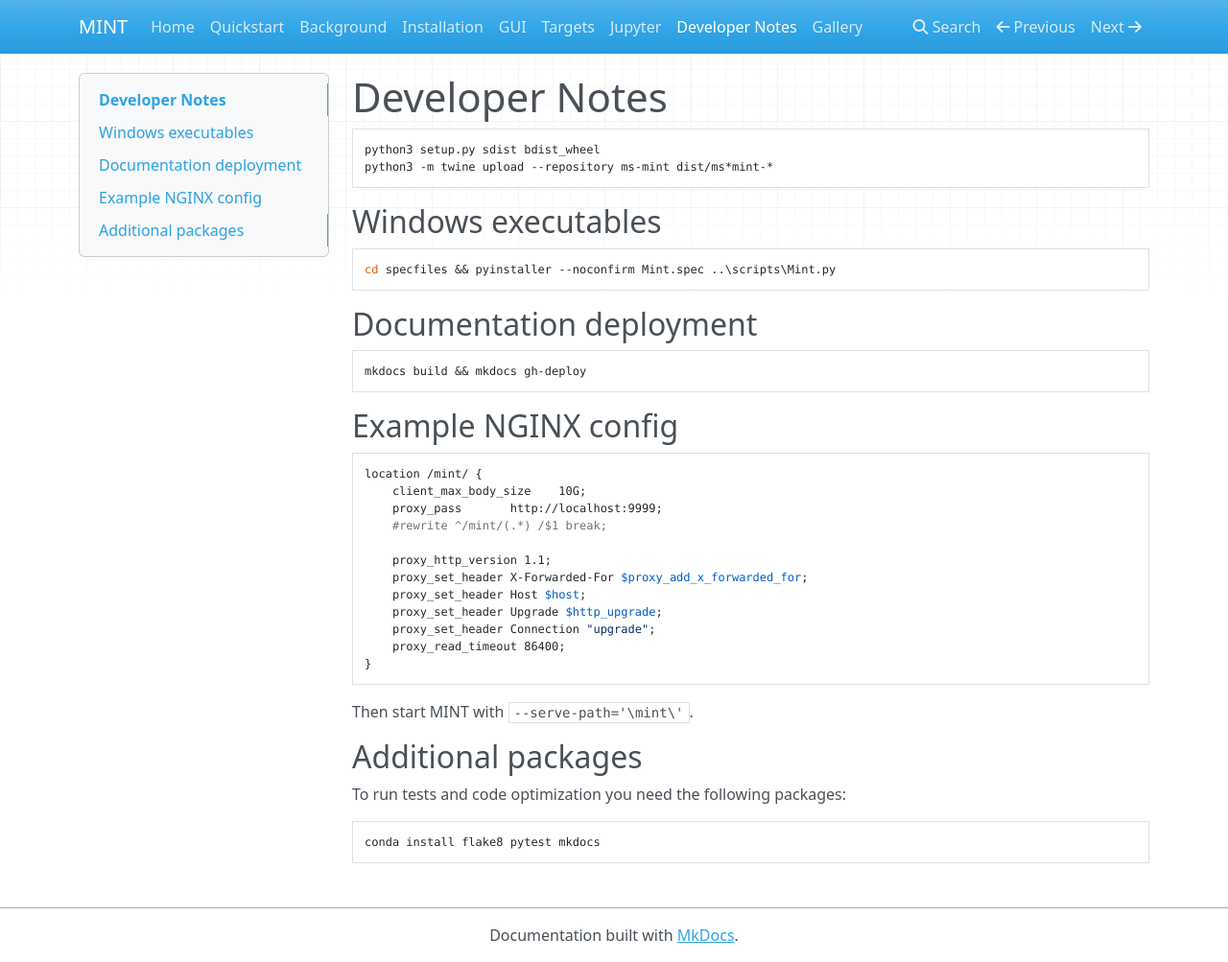
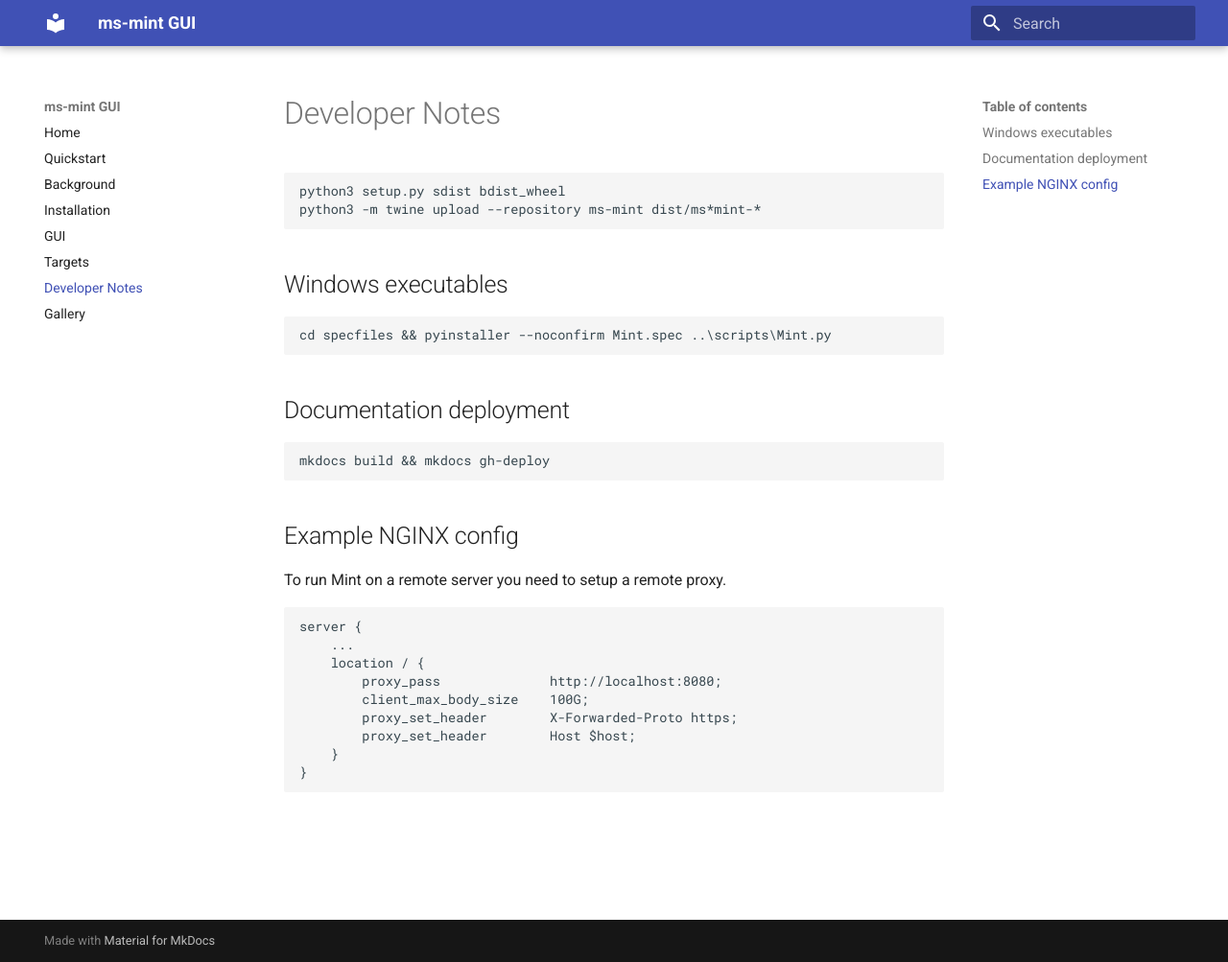
Before and after one commit to LewisResearchGroup/ms-mint-app, an MkDocs documentation site: the page built from docs/developer-notes.md, in a window 1280 px wide and 1003 px high. Shown: the whole window at 96% size. Built offline with MkDocs 1.6.1 and Material for MkDocs 9.7.7, drawn with Linux system fonts in a browser that asks for light colours; nearby versions of some CDN libraries.

Commit message:
Updated docs

```diff
--- a/docs/developer-notes.md
+++ b/docs/developer-notes.md
@@ -6,30 +6,18 @@
     cd specfiles && pyinstaller --noconfirm Mint.spec ..\scripts\Mint.py
 
 ## Documentation deployment
-
     mkdocs build && mkdocs gh-deploy
 
 ## Example NGINX config
 
-    location /mint/ {
-        client_max_body_size    10G;
-        proxy_pass       http://localhost:9999;
-        #rewrite ^/mint/(.*) /$1 break;
+To run Mint on a remote server you need to setup a remote proxy.
 
-        proxy_http_version 1.1;
-        proxy_set_header X-Forwarded-For $proxy_add_x_forwarded_for;
-        proxy_set_header Host $host;
-        proxy_set_header Upgrade $http_upgrade;
-        proxy_set_header Connection "upgrade";
-        proxy_read_timeout 86400;
+    server {
+        ...
+        location / {
+            proxy_pass              http://localhost:8080;
+            client_max_body_size    100G;
+            proxy_set_header        X-Forwarded-Proto https;
+            proxy_set_header        Host $host;
+        }
     }
-
-Then start MINT with `--serve-path='\mint\'`.
-
-
-## Additional packages
-
-To run tests and code optimization you need the
-following packages:
-
-    conda install flake8 pytest mkdocs
--- a/mkdocs.yml
+++ b/mkdocs.yml
@@ -1,5 +1,5 @@
-site_name: MINT
-site_url: https://github.com/sorenwacker/ms-mint
+site_name: ms-mint GUI
+site_url: https://github.com/lewisresearchgroup/ms-mint-app
 site_author: Soren Wacker
 nav:
   - Home: 'index.md'
@@ -8,15 +8,12 @@
   - Installation: 'install.md'
   - GUI: 'gui.md'
   - Targets: 'targets.md'
-  #- Peak detection: 'peak-detection.md'
-  #- Python: 'python.md'
-  - Jupyter: 'jupyter.md'
   - Developer Notes: 'developer-notes.md'
   - Gallery: 'gallery.md'
 extra:
   analytics:
     provider: google
-    propertyl: UA-207276128-1
+    property: G-F718PR80XX
   consent:
     title: Cookie consent
     description: >
@@ -25,3 +22,5 @@
       as to measure the effectiveness of our documentation and whether users
       find what they're searching for. With your consent, you're helping us to
       make our documentation better.
+theme:
+  name: material
```
Also changed, not shown: docs/gui.md (+7 -7 lines), docs/index.md (+0 -3 lines), docs/jupyter.md (deleted, +0 -38 lines), docs/peak-detection.md (deleted, +0 -21 lines), docs/python.md (deleted, +0 -107 lines), docs/docker.md (deleted), 1 other file.
